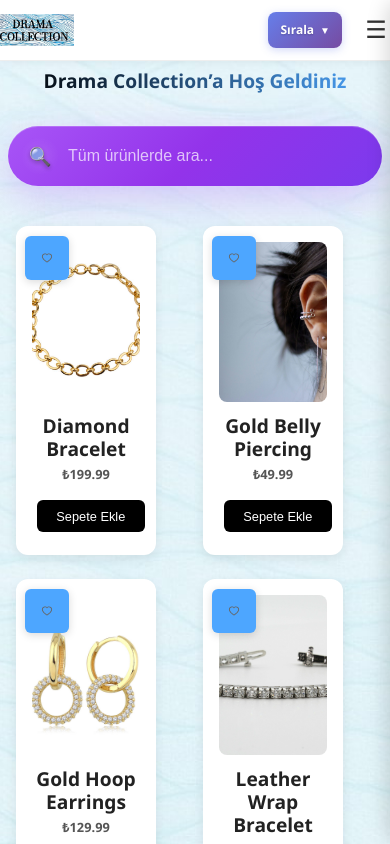
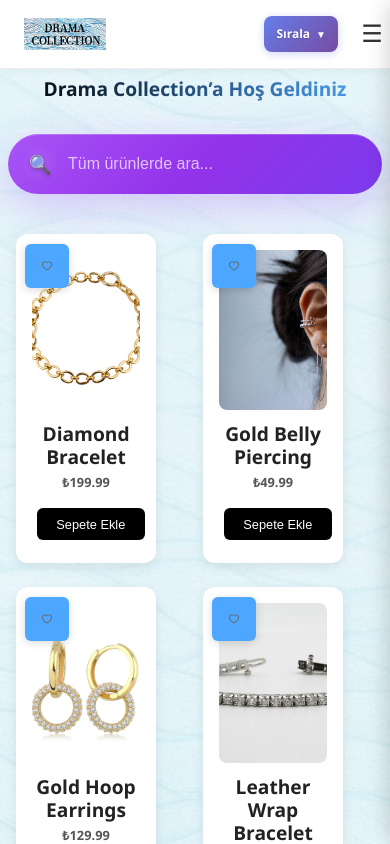
Before and after one commit to eerenozgun/dramacollection, a React (Create React App) app: page / in a window 390 px wide. Shown: the top 844 px of the page. Built offline with nearby package versions, Linux system fonts and the light colour scheme; no server answers.

Commit message:
Fix mobile logo positioning - move Drama Collection logo more to the right on mobile devices

```diff
--- a/src/components/Header.css
+++ b/src/components/Header.css
@@ -27,7 +27,7 @@
   align-items: center;
   justify-content: flex-start;
   margin-right: 0;
-  margin-left: -20px;
+  margin-left: 0;
 }
 
 .logo-link {
@@ -422,12 +422,13 @@
     align-items: center;
     justify-content: space-between;
     gap: 0.5rem;
-    padding: 8px 12px;
+    padding: 12px 16px;
   }
 
   .nav-left {
     flex: 0 0 auto;
-    margin-right: 32px;
+    margin-right: 16px;
+    margin-left: 8px;
   }
 
   .nav-right {
```
